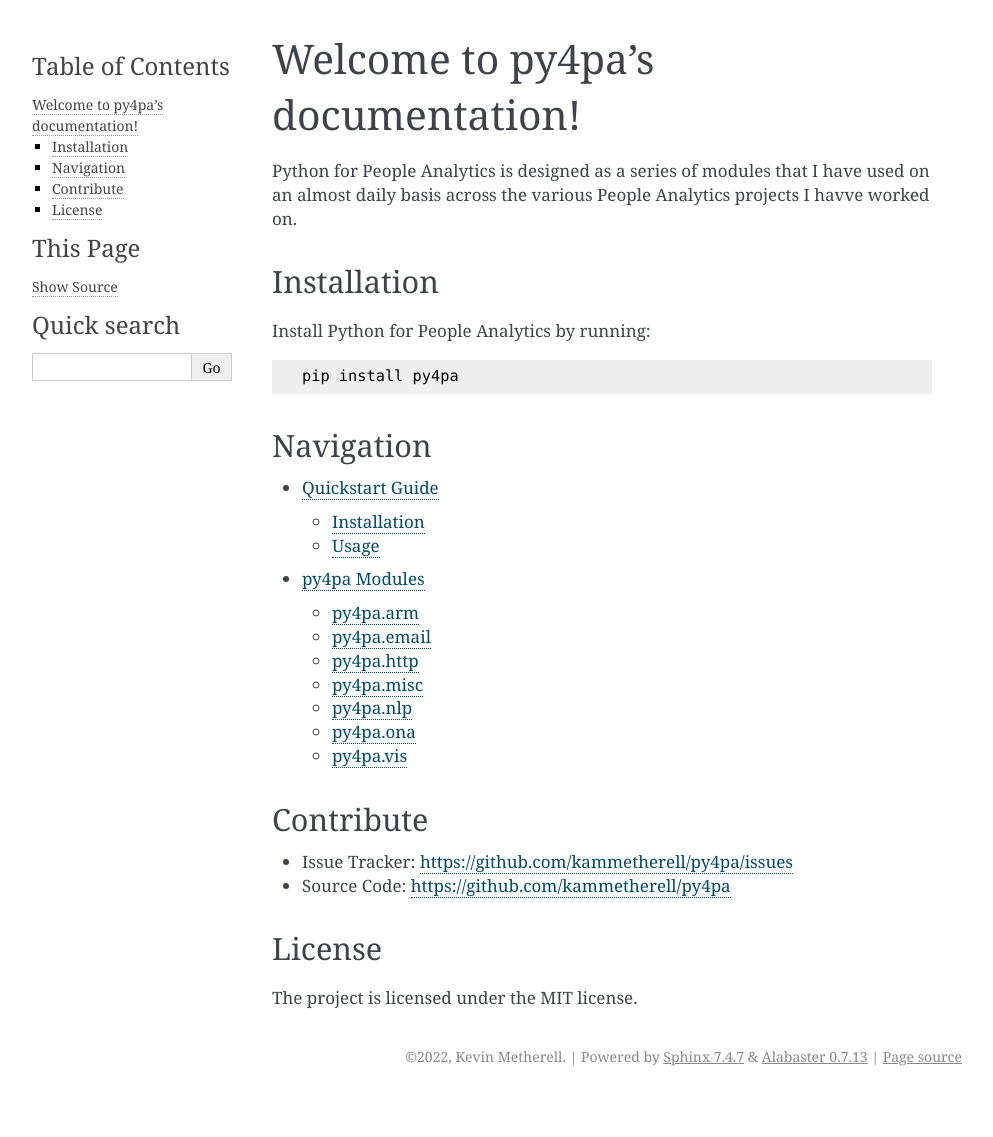
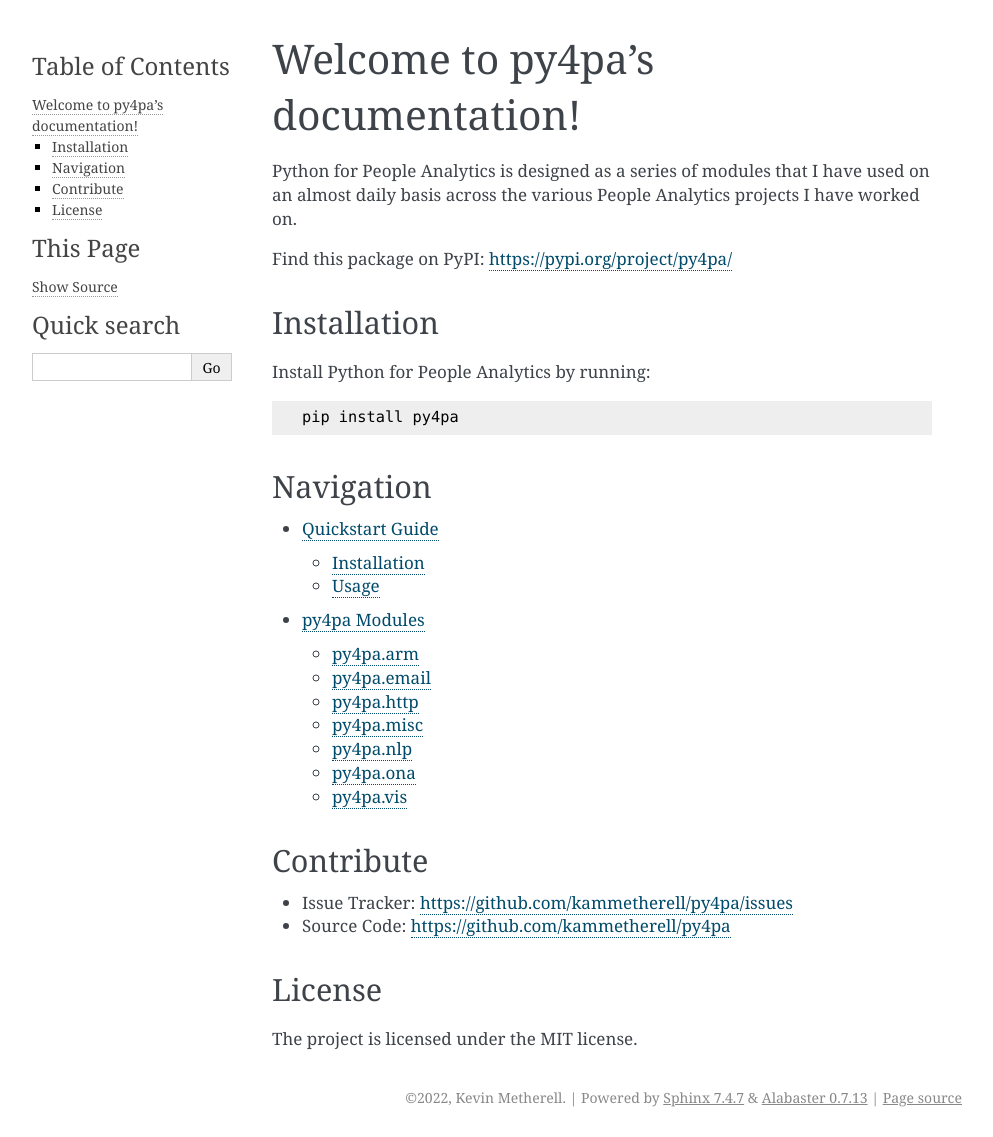
Before and after one commit to kammetherell/py4pa, a Sphinx documentation site: the page built from docs/source/index.rst, in a window 1280 px wide. Shown: the whole page, without its empty margins (148-1141 px from the left). Built offline with Sphinx 7.4.7, drawn with Linux system fonts in a browser that asks for light colours; before the commit the page ends 1096 px from its top, so only the background shows below that.

Commit message:
update documentation

```diff
--- a/docs/source/index.rst
+++ b/docs/source/index.rst
@@ -7,7 +7,9 @@
 =================================
 
 Python for People Analytics is designed as a series of modules that I have used on
-an almost daily basis across the various People Analytics projects I havve worked on.
+an almost daily basis across the various People Analytics projects I have worked on.
+
+Find this package on PyPI: https://pypi.org/project/py4pa/
 
 Installation
 ------------
--- a/setup.cfg
+++ b/setup.cfg
@@ -1,6 +1,6 @@
 [metadata]
 name = py4pa
-version = 0.1.1
+version = 0.1.2
 license = MIT
 author = Kevin Metherell
 author_email = kevindickens@gmail.com
```
